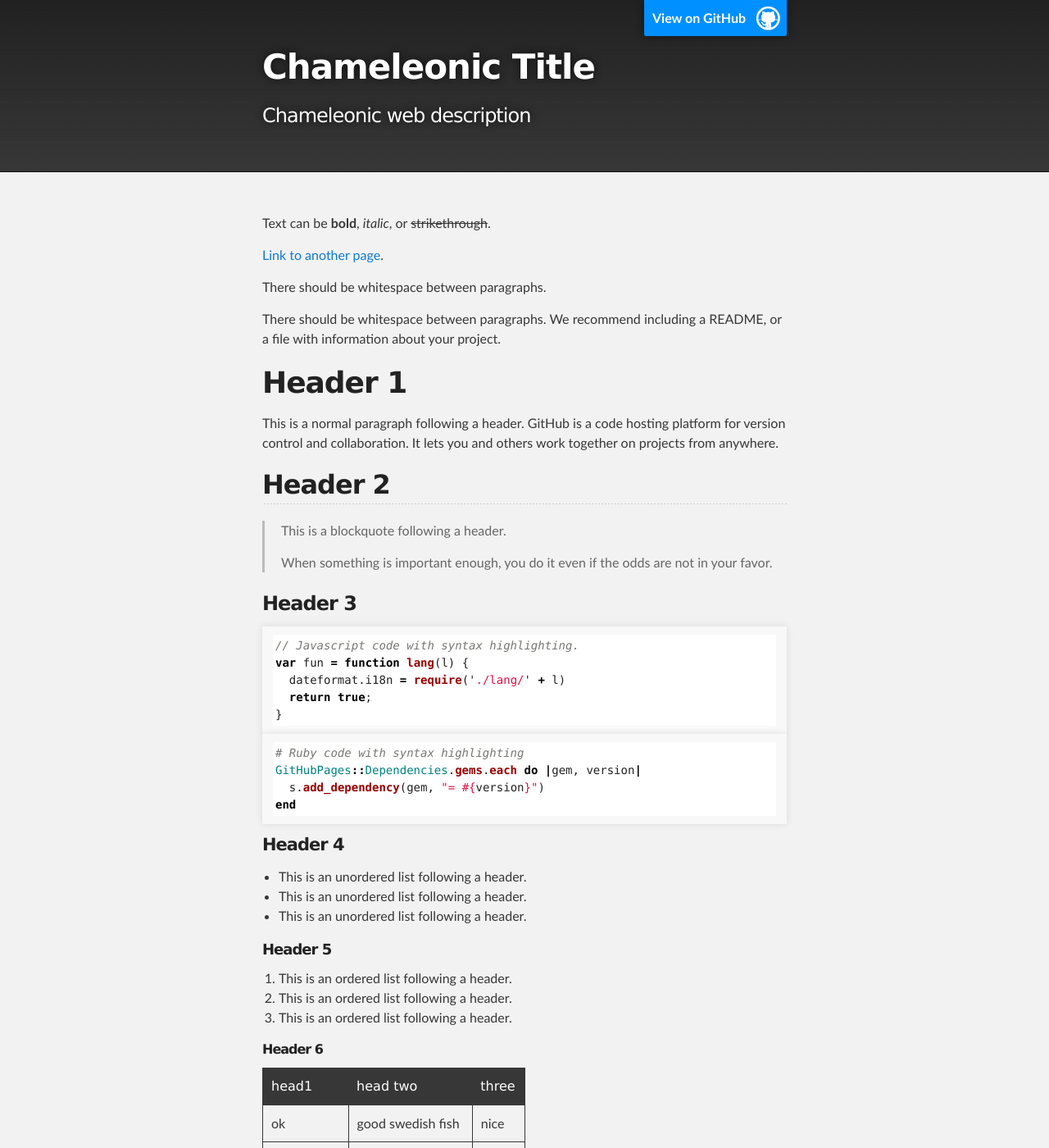
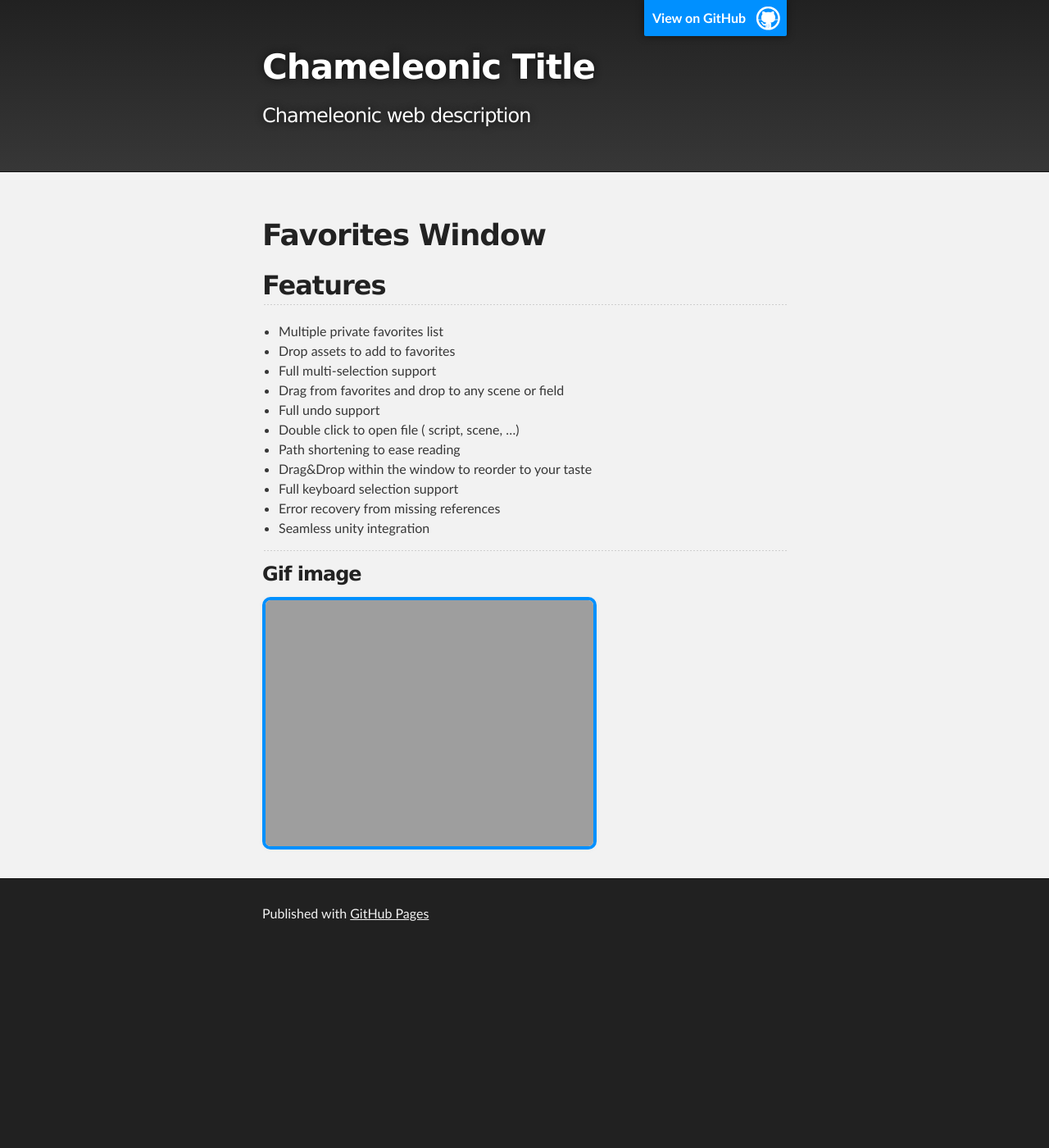
Before and after one commit to chameleonictech/chameleonictech.github.io, a Jekyll site: the page built from index.md, in a window 1280 px wide and 1400 px high. Shown: the whole window at 82% size. Built offline with Jekyll 4.4.1, drawn with Linux system fonts in a browser that asks for light colours; our own code applies the rules of GitHub Pages for plain Markdown files; some of the changed text lies outside the part shown.

Commit message:
Added feature list

````diff
--- a/index.md
+++ b/index.md
@@ -2,126 +2,24 @@
 layout: default
 ---
 
-Text can be **bold**, _italic_, or ~~strikethrough~~.
+# Favorites Window
 
-[Link to another page](./another-page.html).
+## Features
 
-There should be whitespace between paragraphs.
-
-There should be whitespace between paragraphs. We recommend including a README, or a file with information about your project.
-
-# Header 1
-
-This is a normal paragraph following a header. GitHub is a code hosting platform for version control and collaboration. It lets you and others work together on projects from anywhere.
-
-## Header 2
-
-> This is a blockquote following a header.
->
-> When something is important enough, you do it even if the odds are not in your favor.
-
-### Header 3
-
-```js
-// Javascript code with syntax highlighting.
-var fun = function lang(l) {
-  dateformat.i18n = require('./lang/' + l)
-  return true;
-}
-```
-
-```ruby
-# Ruby code with syntax highlighting
-GitHubPages::Dependencies.gems.each do |gem, version|
-  s.add_dependency(gem, "= #{version}")
-end
-```
-
-#### Header 4
-
-*   This is an unordered list following a header.
-*   This is an unordered list following a header.
-*   This is an unordered list following a header.
-
-##### Header 5
-
-1.  This is an ordered list following a header.
-2.  This is an ordered list following a header.
-3.  This is an ordered list following a header.
-
-###### Header 6
-
-| head1        | head two          | three |
-|:-------------|:------------------|:------|
-| ok           | good swedish fish | nice  |
-| out of stock | good and plenty   | nice  |
-| ok           | good `oreos`      | hmm   |
-| ok           | good `zoute` drop | yumm  |
-
-### There's a horizontal rule below this.
+* Multiple private favorites list
+* Drop assets to add to favorites
+* Full multi-selection support
+* Drag from favorites and drop to any scene or field
+* Full undo support
+* Double click to open file ( script, scene, ...)
+* Path shortening to ease reading
+* Drag&Drop within the window to reorder to your taste
+* Full keyboard selection support
+* Error recovery from missing references
+* Seamless unity integration
 
 * * *
 
-### Here is an unordered list:
+### Gif image
 
-*   Item foo
-*   Item bar
-*   Item baz
-*   Item zip
-
-### And an ordered list:
-
-1.  Item one
-1.  Item two
-1.  Item three
-1.  Item four
-
-### And a nested list:
-
-- level 1 item
-  - level 2 item
-  - level 2 item
-    - level 3 item
-    - level 3 item
-- level 1 item
-  - level 2 item
-  - level 2 item
-  - level 2 item
-- level 1 item
-  - level 2 item
-  - level 2 item
-- level 1 item
-
-### Small image
-
-![Octocat](https://assets-cdn.github.com/images/icons/emoji/octocat.png)
-
-### Large image
-
-![Branching](https://guides.github.com/activities/hello-world/branching.png)
-
-### Gig image
-
-![Gif](https://media.giphy.com/media/1bLoA1EK0keJJXT6Fs/giphy.gif){:class="img-gif"}
-
-
-### Definition lists can be used with HTML syntax.
-
-<dl>
-<dt>Name</dt>
-<dd>Godzilla</dd>
-<dt>Born</dt>
-<dd>1952</dd>
-<dt>Birthplace</dt>
-<dd>Japan</dd>
-<dt>Color</dt>
-<dd>Green</dd>
-</dl>
-
-```
-Long, single-line code blocks should not wrap. They should horizontally scroll if they are too long. This line should be long enough to demonstrate this.
-```
-
-```
-The final element.
-```
+![Gif]({{site.url}}/assets/images/demogifs/ErrorHandling-and-Recovery.gif){:class="img-gif"}
````
